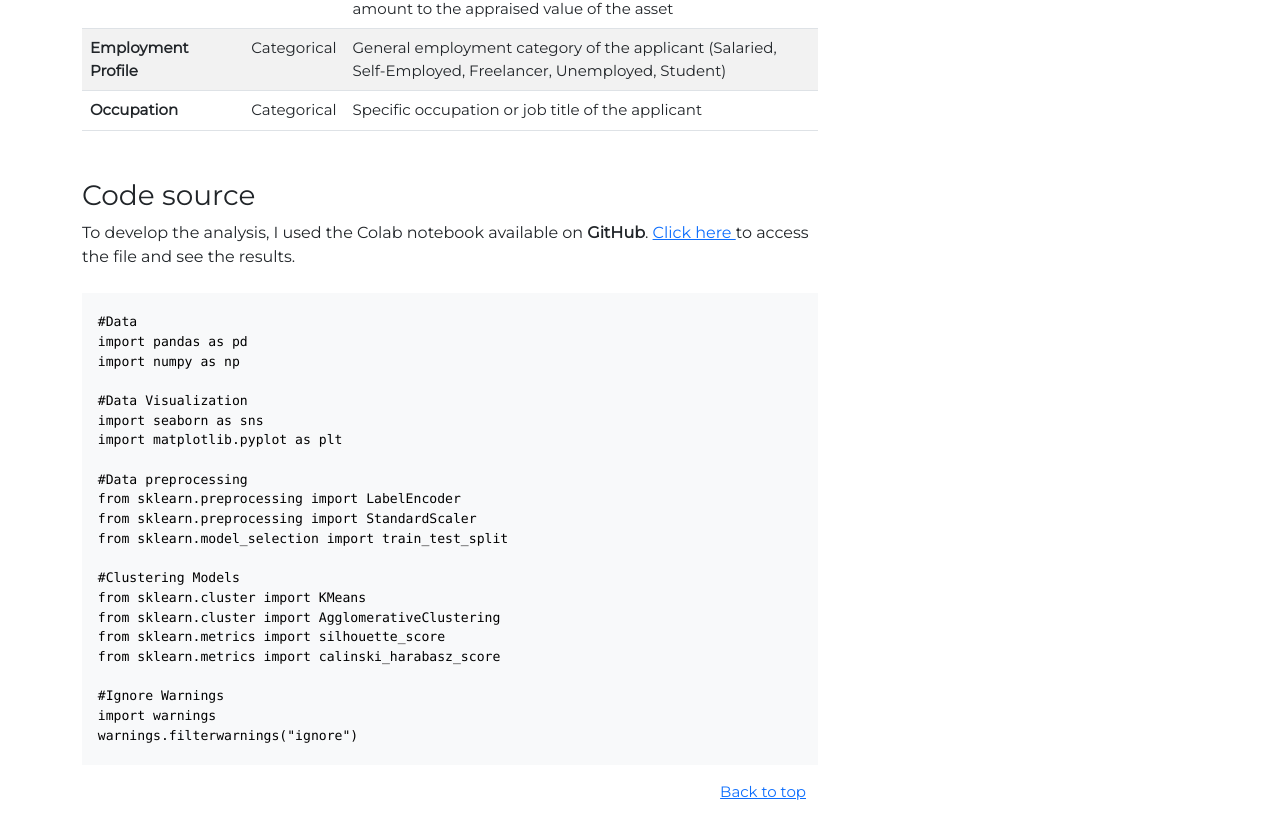
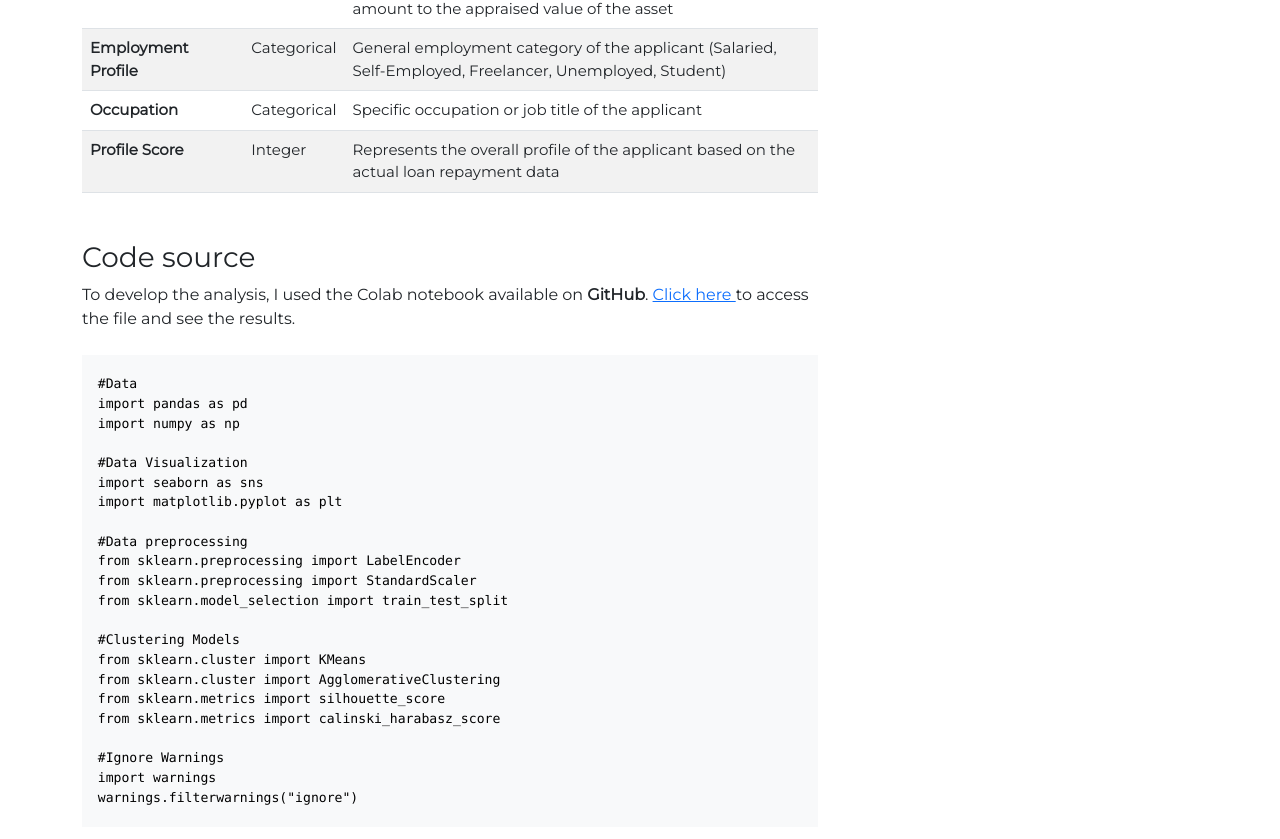
Before and after one commit to leon-czarlinski/ProfileAnalysis, a plain HTML site: page index.html in a window 1280 px wide. Shown: the part 2459-3298 px from the top of the page. Drawn offline with nearby package versions, Linux system fonts and the light colour scheme.

Commit message:
changes on table

```diff
--- a/index.html
+++ b/index.html
@@ -182,6 +182,11 @@
                                   <td>Categorical</td>
                                   <td>Specific occupation or job title of the applicant</td>
                                 </tr>
+                                <tr>
+                                  <th scope="row">Profile Score</th>
+                                  <td>Integer</td>
+                                  <td>Represents the overall profile of the applicant based on the actual loan repayment data</td>
+                                </tr>
                               </tbody>
                             </table>
 
```
